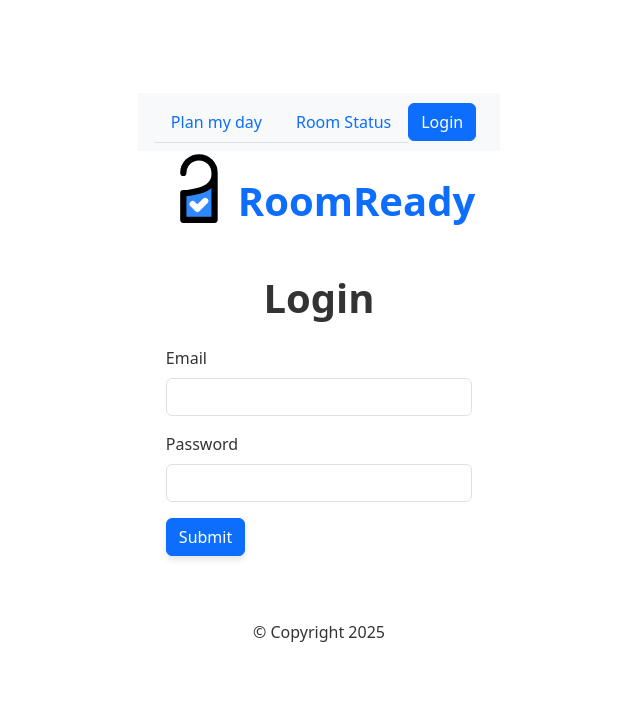
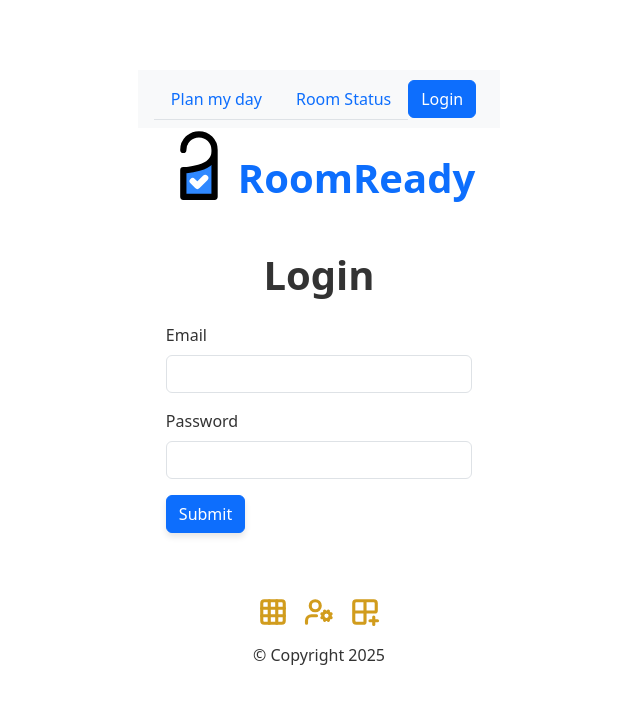
Before and after one commit to musserdn/RoomReady, a React (Vite) app in the folder client/: page / in a window 1280 px wide. Shown: the top 704 px of the page, without its empty margins (321-961 px from the left). Built offline with nearby package versions, Linux system fonts and the light colour scheme.

Commit message:
added nav buttons to footer

```diff
--- a/client/src/components/Footer.jsx
+++ b/client/src/components/Footer.jsx
@@ -1,6 +1,19 @@
+import { Grid3x3, UserCog, Grid2x2Plus } from 'lucide-react';
+
 function Footer() {
     return (
         <footer className="container text-center py-5">
+            <div className="d-flex justify-content-center mb-3">
+                <a href="/HouseKeeping" className="mx-2">
+                    <Grid3x3 color="#D19C1D" size={30} strokeWidth={2.5} />
+                </a>
+                <a href="/user" className="mx-2">
+                    <UserCog color="#D19C1D" size={30} strokeWidth={2.5} />
+                </a>
+                <a href="/room" className="mx-2">
+                    <Grid2x2Plus color="#D19C1D" size={30} strokeWidth={2.5} />
+                </a>
+            </div>
             <div className="d-flex justify-content-center">
                 <p>&copy; Copyright 2025</p>
             </div>
```
